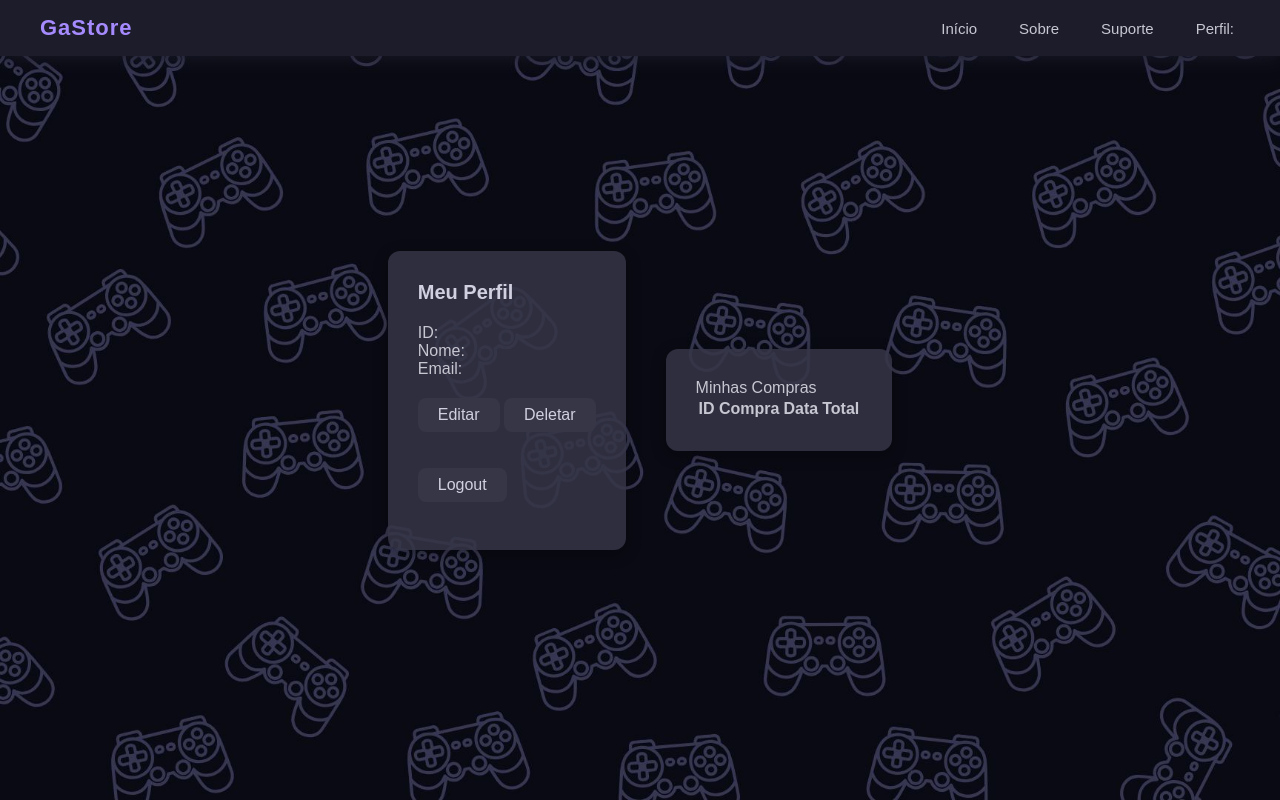
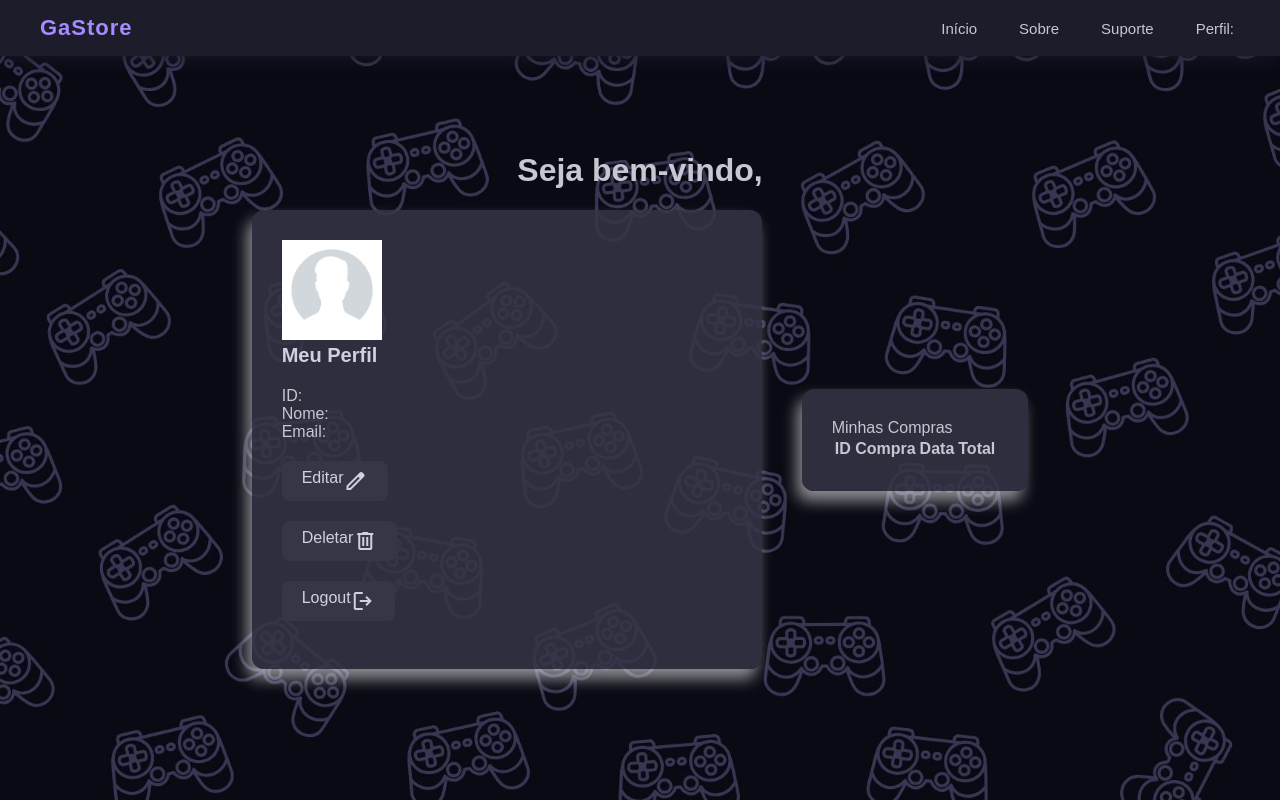
Before and after one commit to ArthurDP-03/GaStore, a PHP site: page /templates/perfil.html in a window 1280 px wide. Run offline with PHP 8.4, Linux system fonts and the light colour scheme; lists and menus that the app fills with data are empty.

Commit message:
perfil css ainda nao pronto

```diff
--- a/static/perfil.css
+++ b/static/perfil.css
@@ -18,6 +18,11 @@ body {
   align-items: center;
   gap: 40px;
 }
+.imagemperfil{
+  width: 100px;
+  height: 100px;
+  padding-right: 350px;
+}
 
 /* Estilo para a seção de dados do usuário */
 .dadosUsuario {
@@ -25,6 +30,7 @@ body {
   padding: 30px;
   border-radius: 12px;
   box-shadow: 0 4px 15px rgba(0, 0, 0, 0.3);
+  box-shadow:-5px 10px 15px rgba(255, 255, 255, 0.534);
 }
 
 /* Título do perfil */
@@ -41,6 +47,7 @@ body {
   padding: 30px;
   border-radius: 12px;
   box-shadow: 0 4px 15px rgba(0, 0, 0, 0.3);
+  box-shadow:-5px 10px 15px rgba(255, 255, 255, 0.534);
 }
 
 /* Estilo do formulário */
@@ -53,6 +60,7 @@ button.perfil-button {
   border-radius: 8px;
   cursor: pointer;
   font-size: 16px;
+  display: flex;
 }
 
 button.perfil-button:hover {
--- a/templates/perfil.html
+++ b/templates/perfil.html
@@ -1,16 +1,22 @@
 <!DOCTYPE html>
 <html>
+
 <head>
   <title>GaStore - Perfil</title>
   <meta charset="UTF-8" />
   <meta name="viewport" content="width=device-width, initial-scale=1.0" />
   <link rel="stylesheet" href="../static/perfil.css" />
+  <link href="https://fonts.googleapis.com/css2?family=Material+Symbols+Outlined" rel="stylesheet" />
+
 </head>
+
 <body>
   <script src="../noStatic/menu.js"></script>
 
+  <h1>Seja bem-vindo, </h1>
   <div class="perfilContainer">
     <div class="dadosUsuario">
+      <img class="imagemperfil" src="../static/imagens/perfil_padrao.jpg" alt="ImagemPerfil">
       <div class="perfil-titulo">
         Meu Perfil
       </div>
@@ -38,13 +44,19 @@
         </div>
       </form>
 
-        <button id="editarBtn" class="perfil-button">Editar</button>
-        <button id="deletarBtn" class="perfil-button">Deletar</button>
+      <button id="editarBtn" class="perfil-button">Editar
+        <span class="material-symbols-outlined">edit</span>
+      </button>
+
+      <button id="deletarBtn" class="perfil-button">Deletar
+        <span class="material-symbols-outlined">delete</span>
+      </button>
       <button id="salvarBtn" class="perfil-button" style="display:none;">Salvar</button>
       <button id="cancelarBtn" class="perfil-button" style="display:none;">Cancelar</button>
       <p id="mensagem"></p>
-
-        <button type="submit" class="perfil-button">Logout</button>
+      <button type="submit" class="perfil-button">Logout
+        <span class="material-symbols-outlined">logout</span>
+      </button>
       <p id="mensagem-logout"></p>
     </div>
 
@@ -68,4 +80,5 @@
 
   <script src="../noStatic/perfil.js" defer></script>
 </body>
+
 </html>
```
Also changed, not shown: static/imagens/perfil_padrao.jpg (added). Lines whose indentation alone changed are shown as unchanged.
